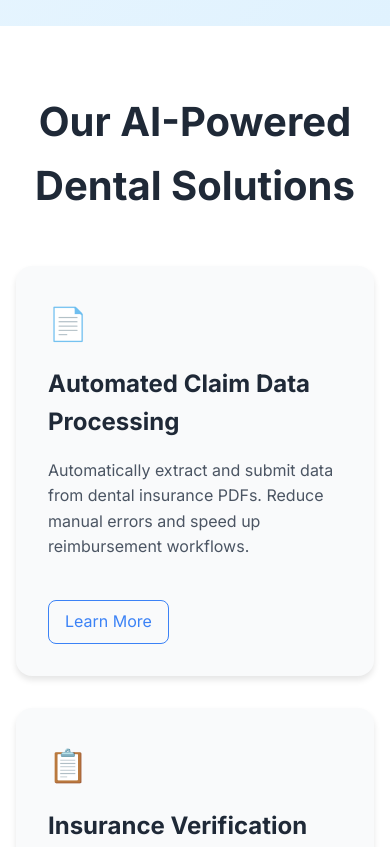
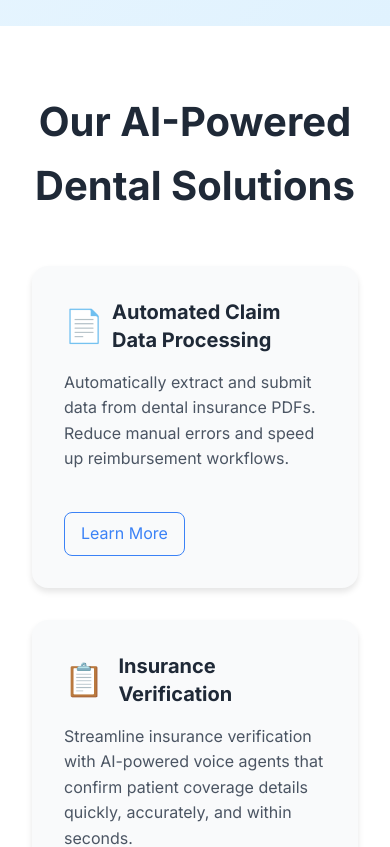
Before and after one commit to Jannatt22/Scheduly-AI, a React (Create React App) app: page / in a window 390 px wide. Shown: the part 1018-1865 px from the top of the page. Built offline with nearby package versions, Linux system fonts and the light colour scheme.

Commit message:
Made cards smaller, Put icon and title on same line, Made title text smaller

```diff
--- a/src/App.css
+++ b/src/App.css
@@ -154,7 +154,7 @@ body {
 
 /* Products Section */
 .products-section {
-  padding: 6rem 2rem;
+  padding: 6rem 4rem;
   background: var(--white);
 }
 
@@ -167,15 +167,15 @@ body {
 
 .products-grid {
   display: grid;
-  grid-template-columns: repeat(auto-fit, minmax(300px, 1fr));
+  grid-template-columns: repeat(auto-fit, minmax(280px, 1fr));
   gap: 2rem;
-  max-width: 1200px;
+  max-width: 1100px;
   margin: 0 auto;
 }
 
 .product-card {
   background: var(--bg-light);
-  padding: 2rem;
+  padding: 1.5rem;
   border-radius: 1rem;
   box-shadow: 0 4px 6px rgba(0, 0, 0, 0.1);
   transition: transform 0.3s ease;
@@ -208,15 +208,23 @@ body {
   box-shadow: 0 10px 20px rgba(0, 0, 0, 0.1);
 }
 
-.product-icon {
-  font-size: 2rem;
+.product-header {
+  display: flex;
+  align-items: center;
+  gap: 1rem;
   margin-bottom: 1rem;
 }
 
+.product-icon {
+  font-size: 2rem;
+  min-width: 2rem;
+}
+
 .product-card h3 {
-  font-size: 1.5rem;
-  margin-bottom: 1rem;
+  font-size: 1.25rem;
+  margin: 0;
   color: var(--text-main);
+  line-height: 1.4;
 }
 
 .product-card p {
@@ -447,15 +455,11 @@ body {
     height: 45px;
   }
 
-  .products-section,
-  .benefits-section,
-  .hero-section,
-  .demo-section {
-    padding: 4rem 1rem;
+  .products-section {
+    padding: 4rem 2rem;
   }
 
-  .products-grid,
-  .benefits-grid {
+  .products-grid {
     gap: 2rem;
   }
 
--- a/src/App.tsx
+++ b/src/App.tsx
@@ -36,8 +36,10 @@ const HeroSection = () => (
 
 const ProductCard = ({ title, description, icon }: { title: string; description: string; icon: string }) => (
   <div className="product-card">
-    <div className="product-icon">{icon}</div>
-    <h3>{title}</h3>
+    <div className="product-header">
+      <div className="product-icon">{icon}</div>
+      <h3>{title}</h3>
+    </div>
     <p>{description}</p>
     <button className="product-cta">Learn More</button>
   </div>
```
